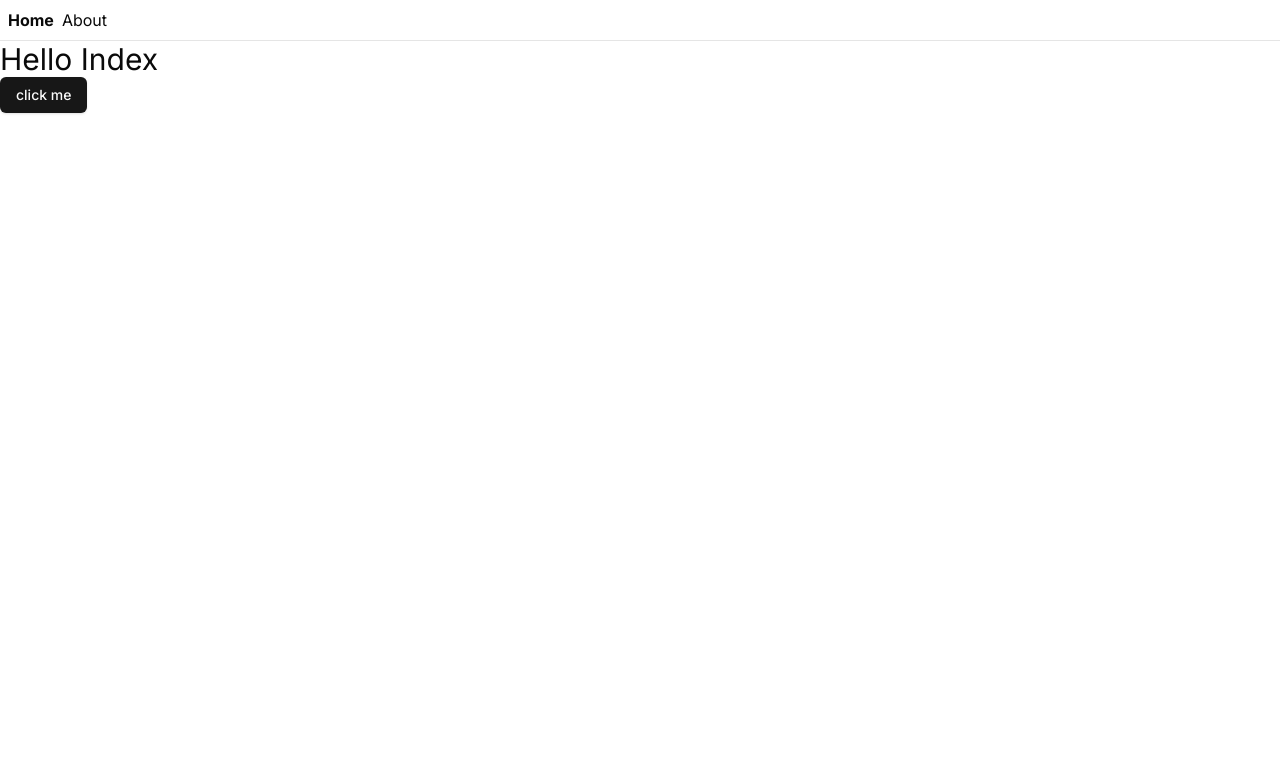
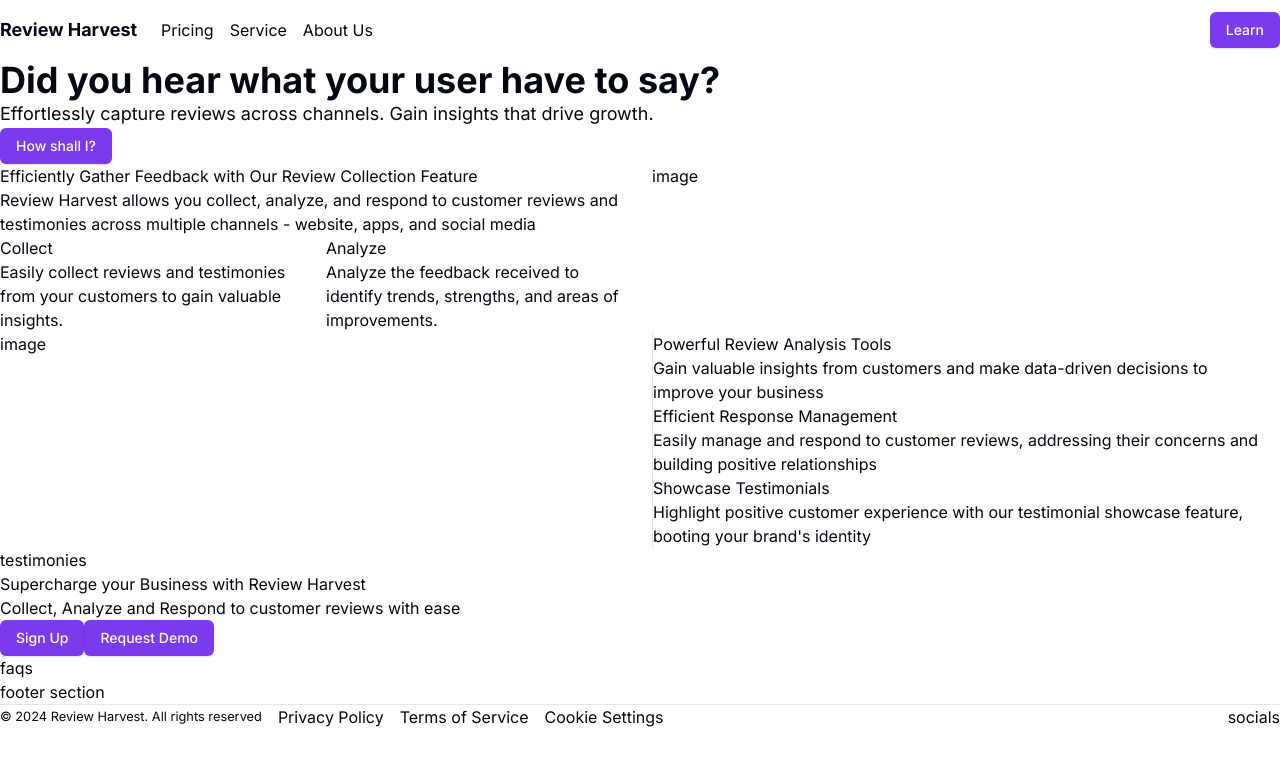
Before and after one commit to elvis-ndubuisi/review-harvest, a React (Vite) app in the folder apps/web/: page / in a window 1280 px wide. Shown: the top 766 px of the page. Built offline with nearby package versions, Linux system fonts and the light colour scheme.

Commit message:
chore: doing the hardest - choosing a color theme

```diff
--- /dev/null
+++ b/apps/web/src/components/widgets/cta.tsx
@@ -0,0 +1,13 @@
+import {Button} from '../ui/button'
+
+export function Cta() {
+  return (
+    <section>
+      <h2>Supercharge your Business with Review Harvest</h2>
+      <p>Collect, Analyze and Respond to customer reviews with ease</p>
+
+      <Button>Sign Up</Button>
+      <Button>Request Demo</Button>
+    </section>
+  )
+}
--- /dev/null
+++ b/apps/web/src/components/widgets/faqs.tsx
@@ -0,0 +1,7 @@
+export function Faqs() {
+  return (
+    <section>
+      <p>faqs</p>
+    </section>
+  )
+}
--- /dev/null
+++ b/apps/web/src/components/widgets/feature.tsx
@@ -0,0 +1,61 @@
+export function Feature() {
+  return (
+    <section>
+      <section className='grid grid-cols-2 gap-6'>
+        <section>
+          <h2>Efficiently Gather Feedback with Our Review Collection Feature</h2>
+          <p>
+            Review Harvest allows you collect, analyze, and respond to customer reviews and
+            testimonies across multiple channels - website, apps, and social media
+          </p>
+          <section className='grid grid-cols-2 gap-6'>
+            <div>
+              <h3>Collect</h3>
+              <p>
+                Easily collect reviews and testimonies from your customers to gain valuable
+                insights.
+              </p>
+            </div>
+            <div>
+              <h3>Analyze</h3>
+              <p>
+                Analyze the feedback received to identify trends, strengths, and areas of
+                improvements.
+              </p>
+            </div>
+          </section>
+        </section>
+        <section>image</section>
+      </section>
+
+      <section className='grid grid-cols-2 gap-6'>
+        <div>image</div>
+        <section>
+          <div className='pr-5 border-l'>
+            <h3>Powerful Review Analysis Tools</h3>
+            <p>
+              Gain valuable insights from customers and make data-driven decisions to improve
+              your business
+            </p>
+          </div>
+
+          <div className='pr-5 border-l'>
+            <h3>Efficient Response Management</h3>
+            <p>
+              Easily manage and respond to customer reviews, addressing their concerns and
+              building positive relationships
+            </p>
+          </div>
+
+          <div className='pr-5 border-l'>
+            <h3>Showcase Testimonials</h3>
+            <p>
+              Highlight positive customer experience with our testimonial showcase feature,
+              booting your brand's identity
+            </p>
+          </div>
+        </section>
+      </section>
+    </section>
+  )
+}
--- /dev/null
+++ b/apps/web/src/components/widgets/footer.tsx
@@ -0,0 +1,19 @@
+import {Link} from '@tanstack/react-router'
+
+export function Footer() {
+  return (
+    <footer>
+      <section>footer section</section>
+      <hr />
+      <section className='flex items-center justify-between'>
+        <div className='flex items-center gap-4'>
+          <small>&copy; 2024 Review Harvest. All rights reserved</small>
+          <Link to='/'>Privacy Policy</Link>
+          <Link to='/'>Terms of Service</Link>
+          <Link to='/'>Cookie Settings</Link>
+        </div>
+        <div className='flex items-center gap-4'>socials</div>
+      </section>
+    </footer>
+  )
+}
--- /dev/null
+++ b/apps/web/src/components/widgets/navigation.tsx
@@ -0,0 +1,31 @@
+import {Button} from '../ui/button'
+
+import {Link} from '@tanstack/react-router'
+
+const LINKS = [
+  {title: 'Pricing', to: '/'},
+  {title: 'Service', to: '/'},
+  {title: 'About Us', to: '/'},
+]
+
+export function Navigation() {
+  return (
+    <header className='py-3'>
+      <section className='flex items-center justify-between gap-6 max-w-screen-xl mx-auto'>
+        <div className='flex items-center gap-6'>
+          <h3 className='font-bold text-lg'>Review Harvest</h3>
+          <nav className='flex items-center gap-4'>
+            {LINKS.map((link, idx) => (
+              <Link to={link.to} key={link.title + idx}>
+                {link.title}
+              </Link>
+            ))}
+          </nav>
+        </div>
+        <div>
+          <Button>Learn</Button>
+        </div>
+      </section>
+    </header>
+  )
+}
--- /dev/null
+++ b/apps/web/src/components/widgets/testimonies.tsx
@@ -0,0 +1,7 @@
+export function Testimonies() {
+  return (
+    <section>
+      <p>testimonies</p>
+    </section>
+  )
+}
--- a/apps/web/src/index.css
+++ b/apps/web/src/index.css
@@ -5,64 +5,47 @@
 @layer base {
   :root {
     --background: 0 0% 100%;
-    --foreground: 0 0% 3.9%;
-
+    --foreground: 224 71.4% 4.1%;
     --card: 0 0% 100%;
-    --card-foreground: 0 0% 3.9%;
-
+    --card-foreground: 224 71.4% 4.1%;
     --popover: 0 0% 100%;
-    --popover-foreground: 0 0% 3.9%;
-
-    --primary: 0 0% 9%;
-    --primary-foreground: 0 0% 98%;
-
-    --secondary: 0 0% 96.1%;
-    --secondary-foreground: 0 0% 9%;
-
-    --muted: 0 0% 96.1%;
-    --muted-foreground: 0 0% 45.1%;
-
-    --accent: 0 0% 96.1%;
-    --accent-foreground: 0 0% 9%;
-
+    --popover-foreground: 224 71.4% 4.1%;
+    --primary: 262.1 83.3% 57.8%;
+    --primary-foreground: 210 20% 98%;
+    --secondary: 220 14.3% 95.9%;
+    --secondary-foreground: 220.9 39.3% 11%;
+    --muted: 220 14.3% 95.9%;
+    --muted-foreground: 220 8.9% 46.1%;
+    --accent: 220 14.3% 95.9%;
+    --accent-foreground: 220.9 39.3% 11%;
     --destructive: 0 84.2% 60.2%;
-    --destructive-foreground: 0 0% 98%;
-
-    --border: 0 0% 89.8%;
-    --input: 0 0% 89.8%;
-    --ring: 0 0% 3.9%;
-
+    --destructive-foreground: 210 20% 98%;
+    --border: 220 13% 91%;
+    --input: 220 13% 91%;
+    --ring: 262.1 83.3% 57.8%;
     --radius: 0.5rem;
   }
 
   .dark {
-    --background: 0 0% 3.9%;
-    --foreground: 0 0% 98%;
-
-    --card: 0 0% 3.9%;
-    --card-foreground: 0 0% 98%;
-
-    --popover: 0 0% 3.9%;
-    --popover-foreground: 0 0% 98%;
-
-    --primary: 0 0% 98%;
-    --primary-foreground: 0 0% 9%;
-
-    --secondary: 0 0% 14.9%;
-    --secondary-foreground: 0 0% 98%;
-
-    --muted: 0 0% 14.9%;
-    --muted-foreground: 0 0% 63.9%;
-
-    --accent: 0 0% 14.9%;
-    --accent-foreground: 0 0% 98%;
-
+    --background: 224 71.4% 4.1%;
+    --foreground: 210 20% 98%;
+    --card: 224 71.4% 4.1%;
+    --card-foreground: 210 20% 98%;
+    --popover: 224 71.4% 4.1%;
+    --popover-foreground: 210 20% 98%;
+    --primary: 263.4 70% 50.4%;
+    --primary-foreground: 210 20% 98%;
+    --secondary: 215 27.9% 16.9%;
+    --secondary-foreground: 210 20% 98%;
+    --muted: 215 27.9% 16.9%;
+    --muted-foreground: 217.9 10.6% 64.9%;
+    --accent: 215 27.9% 16.9%;
+    --accent-foreground: 210 20% 98%;
     --destructive: 0 62.8% 30.6%;
-    --destructive-foreground: 0 0% 98%;
-
-    --border: 0 0% 14.9%;
-    --input: 0 0% 14.9%;
-    --ring: 0 0% 83.1%;
+    --destructive-foreground: 210 20% 98%;
+    --border: 215 27.9% 16.9%;
+    --input: 215 27.9% 16.9%;
+    --ring: 263.4 70% 50.4%;
   }
 }
 
--- a/apps/web/src/routes/__root.tsx
+++ b/apps/web/src/routes/__root.tsx
@@ -1,18 +1,9 @@
-import {Link, Outlet, createRootRoute} from '@tanstack/react-router'
+import {Outlet, createRootRoute} from '@tanstack/react-router'
 import {TanStackRouterDevtools} from '@tanstack/router-devtools'
 
 export const Route = createRootRoute({
   component: () => (
     <>
-            <div className='p-2 flex gap-2'>
-                <Link to='/' className='[&.active]:font-bold'>
-                    Home
-                </Link>{' '}
-                <Link to='/about' className='[&.active]:font-bold'>
-                    About
-                </Link>
-            </div>
-            <hr />
       <Outlet />
       <TanStackRouterDevtools />
     </>
--- a/apps/web/src/routes/index.tsx
+++ b/apps/web/src/routes/index.tsx
@@ -1,11 +1,32 @@
 import {Button} from '@/components/ui/button'
+import {Cta} from '@/components/widgets/cta'
+import {Faqs} from '@/components/widgets/faqs'
+import {Feature} from '@/components/widgets/feature'
+import {Footer} from '@/components/widgets/footer'
+import {Navigation} from '@/components/widgets/navigation'
+import {Testimonies} from '@/components/widgets/testimonies'
 import {createFileRoute} from '@tanstack/react-router'
 
 export const Route = createFileRoute('/')({
-    component: () => (
-        <div className=''>
-            <h2 className='text-3xl'>Hello Index</h2>
-            <Button>click me</Button>
-        </div>
-    ),
+  component: Page,
 })
+
+function Page() {
+  return (
+    <>
+      <Navigation />
+      <section>
+        <h1 className='font-bold text-4xl'>Did you hear what your user have to say?</h1>
+        <p className='text-lg text-semibold'>
+          Effortlessly capture reviews across channels. Gain insights that drive growth.
+        </p>
+        <Button>How shall I?</Button>
+      </section>
+      <Feature />
+      <Testimonies />
+      <Cta />
+      <Faqs />
+      <Footer />
+    </>
+  )
+}
```
Also changed, not shown: apps/web/src/routeTree.gen.ts (+8 -3 lines). Lines whose indentation alone changed are shown as unchanged.
